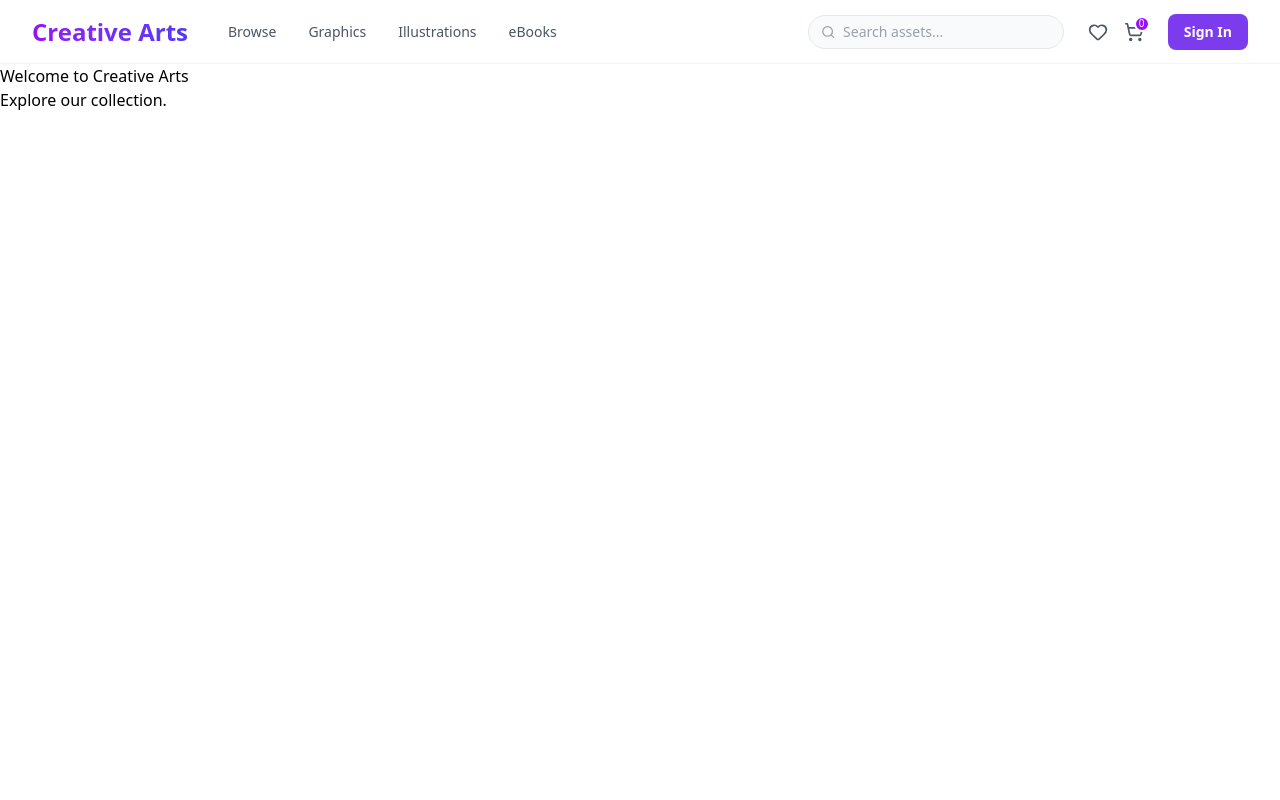
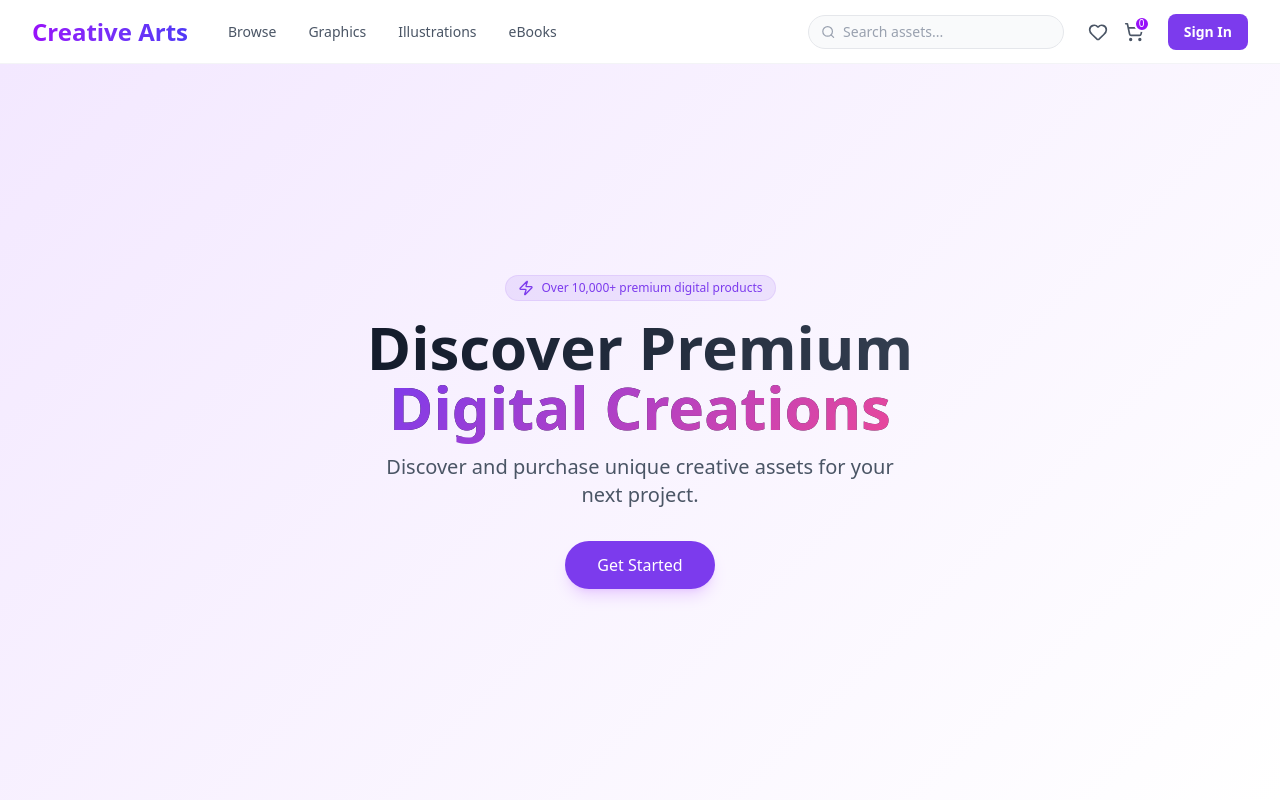
Before and after one commit to Kiruthicksan/Creative-Arts, a React (Vite) app in the folder frontend/: page / in a window 1280 px wide. Built offline with nearby package versions, Linux system fonts and the light colour scheme.

Commit message:
Implemted guest navbar

```diff
--- /dev/null
+++ b/frontend/src/components/Guest/HeroSection.jsx
@@ -0,0 +1,25 @@
+import { Zap } from "lucide-react";
+const HeroSection = () => {
+    return (
+        <div className='flex items-center justify-center h-[calc(100vh-4rem)] flex-col bg-[linear-gradient(135deg,#f3e8ff_0%,#ffffff_100%)]'>
+
+
+            <div className='text-center space-y-4 max-w-2xl px-4'>
+                <p className='flex items-center gap-2 text-[#7c3bed] justify-center text-xs w-fit bg-[#7c3bed]/10 px-3 py-1 rounded-full mx-auto border border-[#7c3bed]/10 hover:bg-[#7c3bed]/20 transition-all'><Zap className="w-4 h-4 text-[#7c3bed]" /> Over 10,000+ premium digital products</p>
+                <h1 className='text-4xl md:text-6xl font-bold bg-gradient-to-r from-gray-900 to-gray-700 bg-clip-text text-transparent'>
+                    Discover Premium <span className='bg-[linear-gradient(135deg,rgb(124,59,237)_0%,rgb(235,71,153)_100%)] bg-clip-text text-transparent'>Digital Creations</span>
+                </h1>
+                <p className='text-lg md:text-xl text-gray-600 max-w-lg mx-auto'>
+                    Discover and purchase unique creative assets for your next project.
+                </p>
+                <div className='pt-4'>
+                    <button className='bg-[#7c3bed] text-white px-8 py-3 rounded-full font-medium hover:bg-[#7c3bed]/90 transition-all transform hover:scale-105 shadow-lg shadow-purple-500/20 cursor-pointer'>
+                        Get Started
+                    </button>
+                </div>
+            </div>
+        </div>
+    )
+}
+
+export default HeroSection
--- a/frontend/src/pages/Guest/HomePage.jsx
+++ b/frontend/src/pages/Guest/HomePage.jsx
@@ -1,8 +1,9 @@
+import HeroSection from "../../components/Guest/HeroSection";
+
 const HomePage = () => {
     return (
         <div>
-            <h1>Welcome to Creative Arts</h1>
-            <p>Explore our collection.</p>
+           <HeroSection />
         </div>
     );
 };
```
